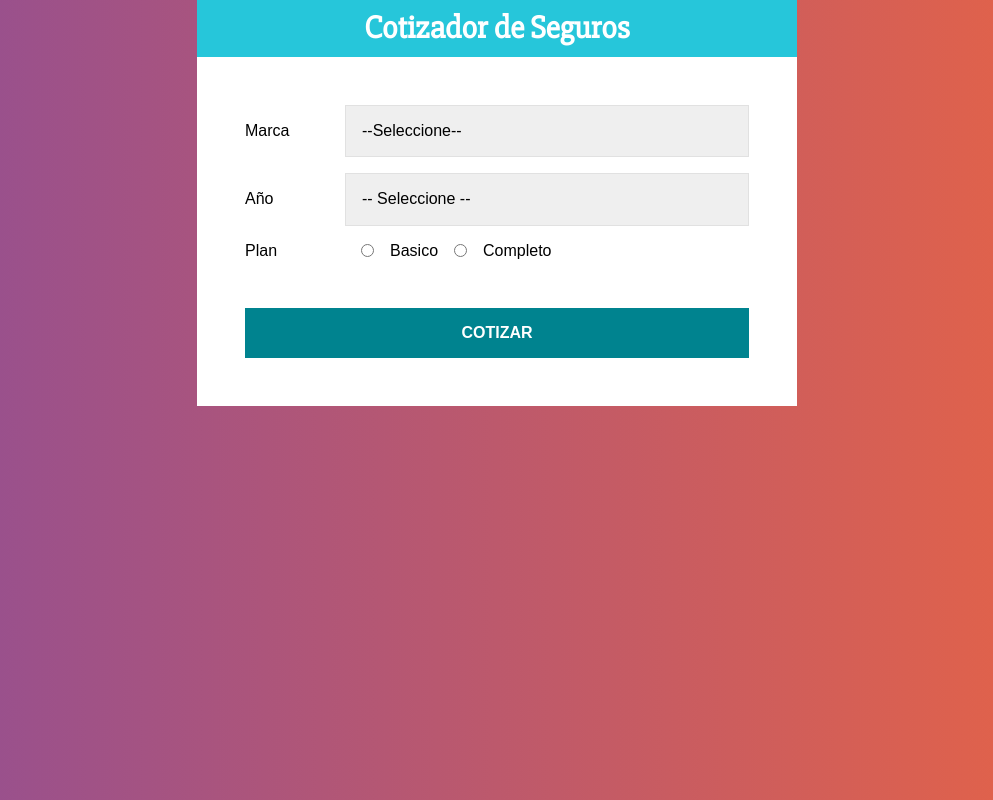
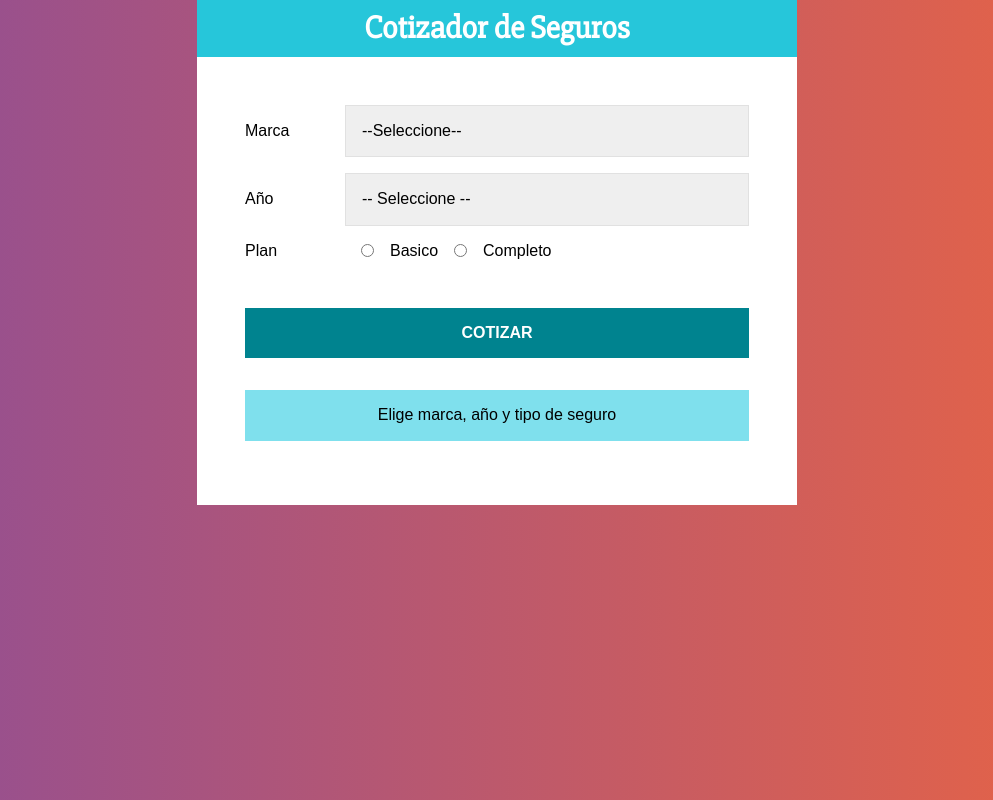
Before and after one commit to FedePe/cotizador-react, a React (Create React App) app: page / in a window 1280 px wide. Shown: the whole page, without its empty margins (143-1136 px from the left). Built offline with nearby package versions, Linux system fonts and the light colour scheme.

Commit message:
Mostrando el total a pagar

```diff
--- a/src/App.js
+++ b/src/App.js
@@ -2,6 +2,7 @@
 import Header from './components/Header';
 import Formulario from './components/Formulario';
 import Resumen from './components/Resumen';
+import Resultado from './components/Resultado';
 import styled from '@emotion/styled';
 
 const Contenedor = styled.div`
@@ -25,8 +26,8 @@
     }
   });
 
-  // extraer datos
-  const { datos } = resumen;
+  // extraer cotizacion y datos
+  const { cotizacion, datos } = resumen;
 
   return (
     <Contenedor>
@@ -40,6 +41,9 @@
         <Resumen
           datos={datos}
         />
+        <Resultado
+          cotizacion={cotizacion}
+        />
       </ContenedorFormulario>
     </Contenedor>
   );
--- a/src/components/Resultado.js
+++ b/src/components/Resultado.js
@@ -0,0 +1,42 @@
+import React from 'react';
+import styled from '@emotion/styled';
+
+const Mensaje = styled.p`
+    background-color: rgb(127,224,237);
+    margin-top: 2rem;
+    padding: 1rem;
+    text-align: center;
+`;
+
+const ResultadoCotizacion = styled.div`
+    text-align: center;
+    padding: .5rem;
+    border: 1px solid #26C6DA;
+    background-color: rgb(127,224,237);
+    margin-top: 1rem;
+    position: relative;
+`;
+
+const TextoCotizacion = styled.p`
+    color: #00838F;
+    padding: 1rem;
+    text-transform: uppercase;
+    font-weight: bold;
+    margin: 0;
+`;
+
+const Resultado = ({cotizacion}) => {
+
+    return (
+        (cotizacion ===0)
+        ? <Mensaje>Elige marca, año y tipo de seguro</Mensaje>
+        :
+            (
+                <ResultadoCotizacion>
+                    <TextoCotizacion>El total es: $ {cotizacion}</TextoCotizacion>
+                </ResultadoCotizacion>
+            )
+    );
+}
+
+export default Resultado;
--- a/src/index.css
+++ b/src/index.css
@@ -9,8 +9,8 @@
 }
 ul {
   list-style: none;
-  padding: none;
-  margin: none;
+  padding: 0;
+  margin: 0;
 }
 span.resultado {
   position: relative;
```
